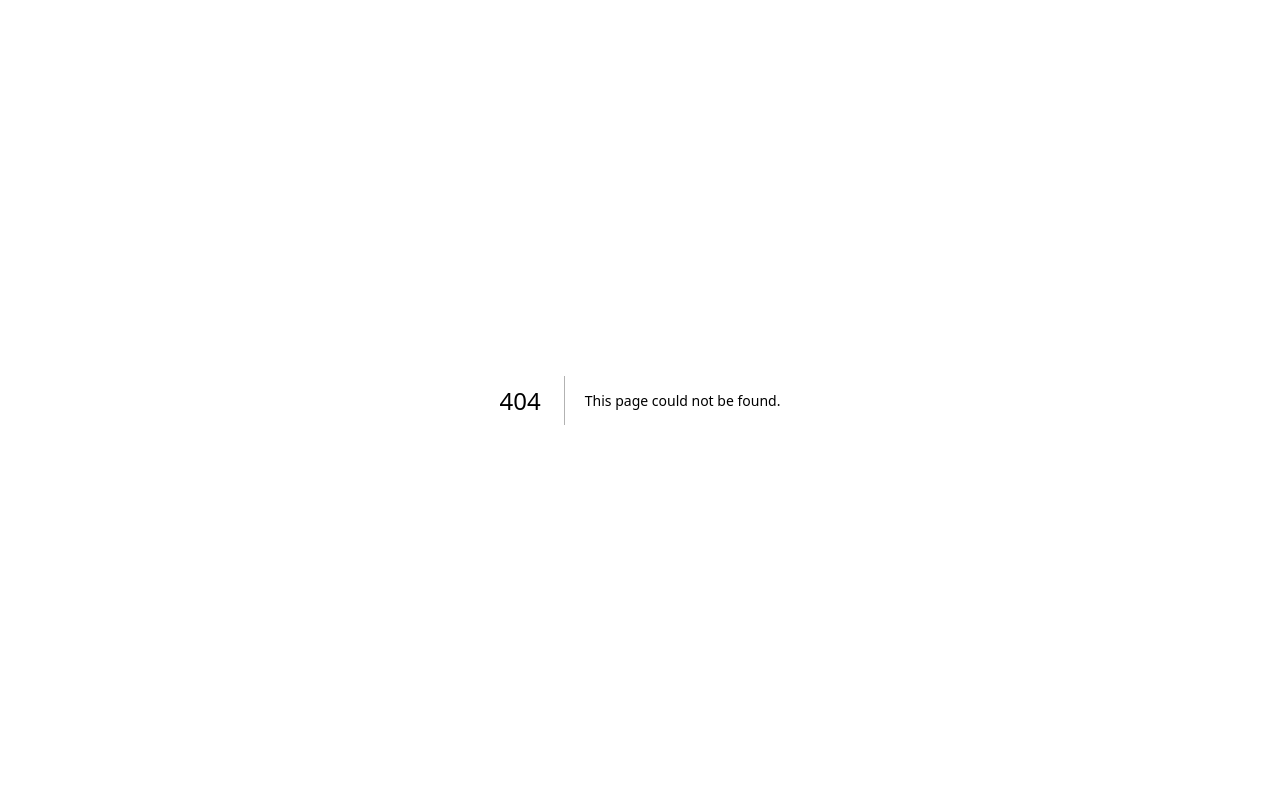
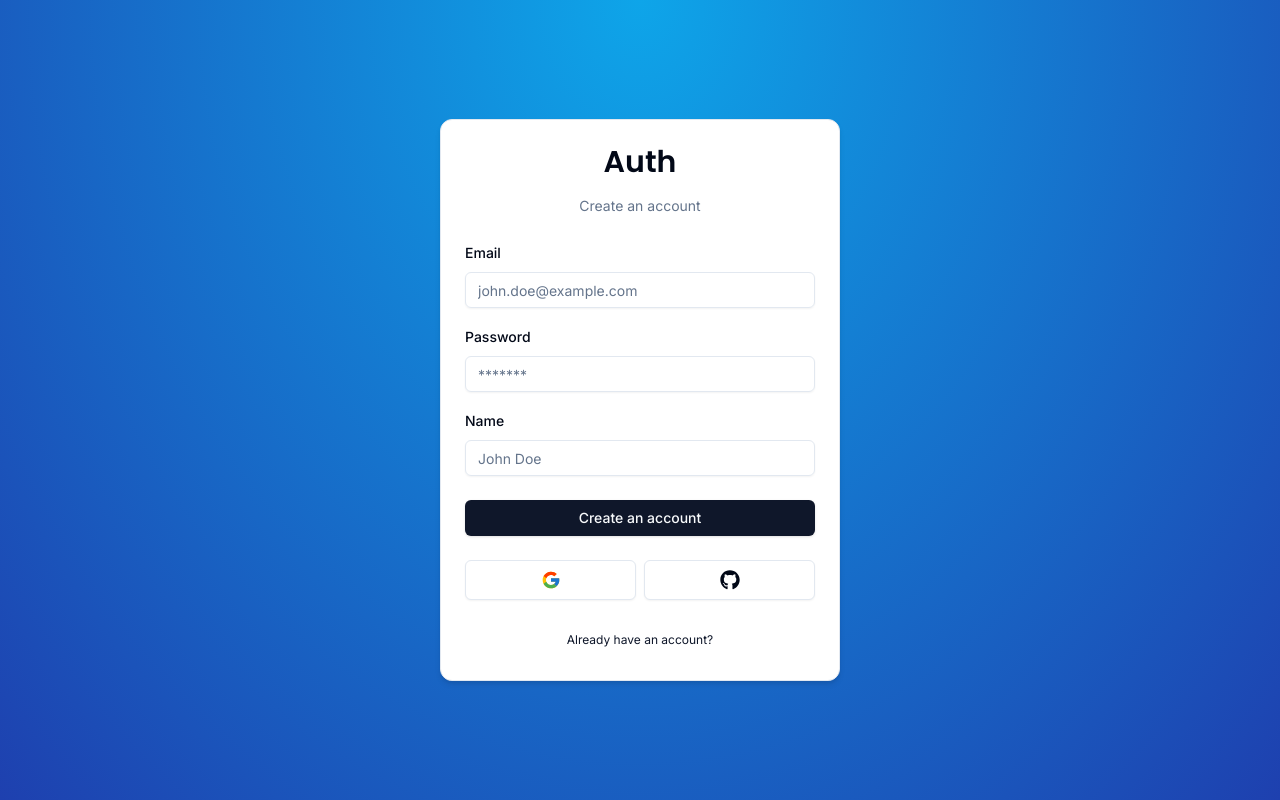
Before and after one commit to DennohKim/complete-nextAuthv5, a Next.js app: page /auth/register in a window 1280 px wide. Before the commit this address had no page. Built offline with nearby package versions, Linux system fonts and the light colour scheme.

Commit message:
create register form

```diff
--- /dev/null
+++ b/actions/register.ts
@@ -0,0 +1,16 @@
+'use server';
+
+import * as z from 'zod';
+import { RegisterSchema } from '@/schemas';
+
+export const register = async (values: z.infer<typeof RegisterSchema>) => {
+  const validatedFields = RegisterSchema.safeParse(values);
+
+  if (!validatedFields.success) {
+    return {
+      error: 'invalid fields!',
+    };
+  }
+
+  return { success: 'Email sent!' };
+};
--- /dev/null
+++ b/app/auth/register/page.tsx
@@ -0,0 +1,10 @@
+import { RegisterForm } from '@/components/auth/register-form'
+import React from 'react'
+
+const Registerpage = () => {
+  return (
+	<RegisterForm />
+  )
+}
+
+export default Registerpage
--- /dev/null
+++ b/components/auth/register-form.tsx
@@ -0,0 +1,124 @@
+'use client';
+
+import { useForm } from 'react-hook-form';
+import { zodResolver } from '@hookform/resolvers/zod';
+import {
+  Form,
+  FormControl,
+  FormField,
+  FormItem,
+  FormLabel,
+  FormMessage,
+} from '@/components/ui/form';
+import { CardWrapper } from './card-wrapper';
+import * as z from 'zod';
+import { RegisterSchema } from '@/schemas';
+import { Input } from '@/components/ui/input';
+import { Button } from '../ui/button';
+import { FormError } from '../form-error';
+import { FormSuccess } from '../form-success';
+import { useState, useTransition } from 'react';
+import { register } from '@/actions/register';
+
+export const RegisterForm = () => {
+  const [error, setError] = useState<string | undefined>('');
+  const [success, setSuccess] = useState<string | undefined>('');
+
+  const [isPending, startTransition] = useTransition();
+
+  const form = useForm<z.infer<typeof RegisterSchema>>({
+    resolver: zodResolver(RegisterSchema),
+    defaultValues: {
+      email: '',
+      password: '',
+	  name: '',
+    },
+  });
+
+  const onSubmit = (values: z.infer<typeof RegisterSchema>) => {
+    setError('');
+    setSuccess('');
+
+    startTransition(() => {
+      register(values).then((data) => {
+        setError(data.error);
+        setSuccess(data.success);
+      });
+    });
+  };
+
+  return (
+    <CardWrapper
+      headerLabel='Create an account'
+      backButtonLabel='Already have an account?'
+      backButtonHref='/auth/login'
+      showSocial
+    >
+      <Form {...form}>
+        <form onSubmit={form.handleSubmit(onSubmit)} className='space-y-6'>
+          <div className='space-y-4'>
+            <FormField
+              control={form.control}
+              name='email'
+              render={({ field }) => (
+                <FormItem>
+                  <FormLabel>Email</FormLabel>
+                  <FormControl>
+                    <Input
+                      {...field}
+                      disabled={isPending}
+                      placeholder='john.doe@example.com'
+                      type='email'
+                    />
+                  </FormControl>
+                  <FormMessage />
+                </FormItem>
+              )}
+            />
+            <FormField
+              control={form.control}
+              name='password'
+              render={({ field }) => (
+                <FormItem>
+                  <FormLabel>Password</FormLabel>
+                  <FormControl>
+                    <Input
+                      {...field}
+                      disabled={isPending}
+                      placeholder='*******'
+                      type='password'
+                    />
+                  </FormControl>
+                  <FormMessage />
+                </FormItem>
+              )}
+            />
+            <FormField
+              control={form.control}
+              name='name'
+              render={({ field }) => (
+                <FormItem>
+                  <FormLabel>Name</FormLabel>
+                  <FormControl>
+                    <Input
+                      {...field}
+                      disabled={isPending}
+                      placeholder='John Doe'
+                      type='name'
+                    />
+                  </FormControl>
+                  <FormMessage />
+                </FormItem>
+              )}
+            />
+          </div>
+          <FormError message={error} />
+          <FormSuccess message={success} />
+          <Button type='submit' className='w-full' disabled={isPending}>
+            Create an account
+          </Button>
+        </form>
+      </Form>
+    </CardWrapper>
+  );
+};
--- a/schemas/index.ts
+++ b/schemas/index.ts
@@ -2,11 +2,25 @@
 
 export const LoginSchema = z.object({
 	email: z.string().email({
-		message: 'Email is required'
-	}).min(1, {
 		message: 'Email is required'
 	}),
 	password: z.string().min(1, {
 		message: 'Password is required'
 	}),
 });
+
+
+export const RegisterSchema = z.object({
+  email: z
+    .string()
+    .email({
+      message: 'Email is required',
+    })
+,
+  password: z.string().min(6, {
+    message: 'Minimum 6 characters required',
+  }),
+  name: z.string().min(1, {
+	message: 'Name is required'
+  }),
+});
```
